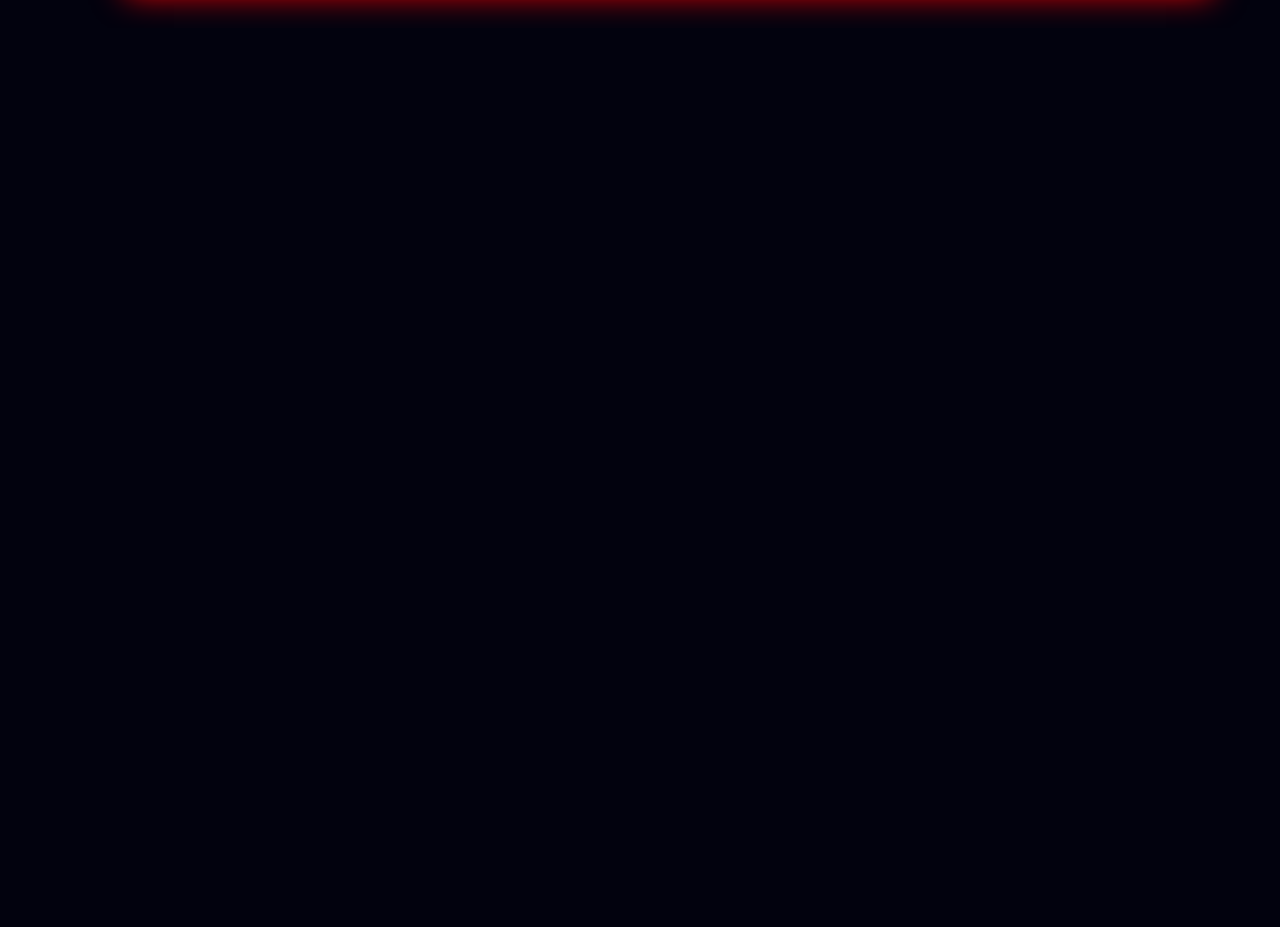
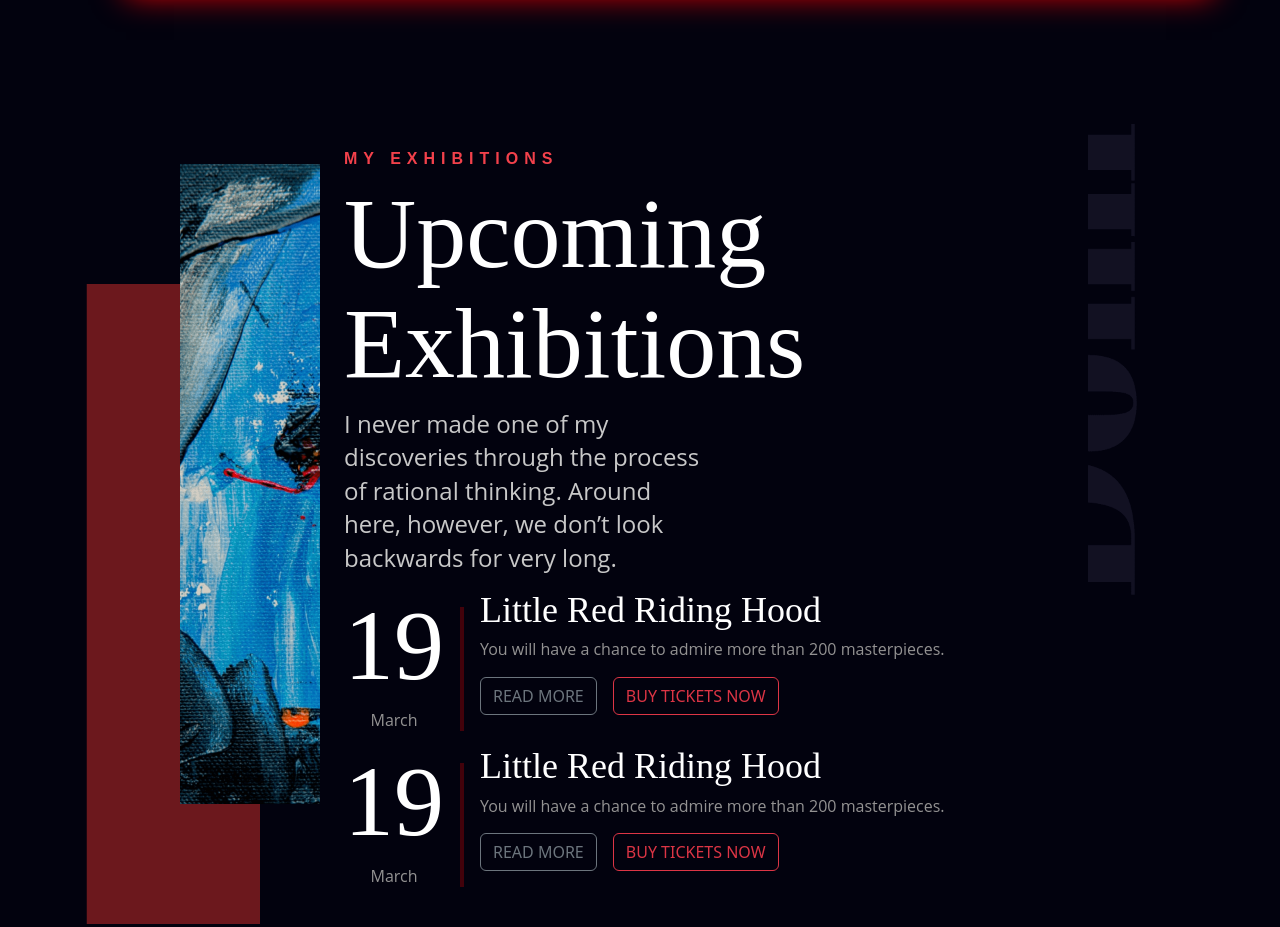
Before and after one commit to tornike2002/lifecycle-project, a React (Create React App) app: page / in a window 1280 px wide. Shown: the part 2160-3087 px from the top of the page. Before the commit the page ends 2188 px from the top, so only its background shows below. Built offline with nearby package versions, Linux system fonts and the light colour scheme.

Commit message:
added upcoming section

```diff
--- a/src/components/pages/Home.js
+++ b/src/components/pages/Home.js
@@ -3,6 +3,7 @@ import Navbar from "../Navbar";
 import "./Home.css";
 import HomeTime from "./homecomponents/HomeTime";
 import LittleIntro from "./homecomponents/LittleIntro";
+import Upcoming from "./homecomponents/Upcoming";
 
 const Home = () => {
   const targetDate = "2023-12-31T23:59:59"; // Replace this with your desired target date
@@ -29,6 +30,9 @@ const Home = () => {
       <section>
         <LittleIntro />
       </section>
+      <section>
+        <Upcoming />
+      </section>
     </section>
   );
 };
--- a/src/components/pages/homecomponents/HomeTime.js
+++ b/src/components/pages/homecomponents/HomeTime.js
@@ -10,7 +10,7 @@ const HomeTime = ({ targetDate }) => {
     }, 1000);
 
     return () => clearInterval(interval);
-  }, []);
+  }, [getTimeRemaining]);
 
   function getTimeRemaining() {
     const now = new Date().getTime();
--- /dev/null
+++ b/src/components/pages/homecomponents/Upcoming.css
@@ -0,0 +1,121 @@
+.upcoming-tickets-side h3 {
+  font-weight: 600;
+  font-style: normal;
+  font-family: "Poppins", sans-serif;
+  color: #f2414b;
+  font-size: 16px;
+  line-height: 1.4;
+  letter-spacing: 6px;
+}
+.upcoming-tickets-side {
+  background-color: var(--background);
+}
+.upcoming-tickets-side h1 {
+  font-weight: 400;
+  font-style: normal;
+  font-family: "Abril Fatface", display;
+  color: #ffffff;
+  font-size: 100px;
+  line-height: 1.1;
+  letter-spacing: 0px;
+}
+.upcoming-tickets-side p {
+  font-weight: 400;
+  font-style: normal;
+  font-family: "Open Sans", sans-serif;
+  color: #c8c8c8;
+  font-size: 24px;
+  line-height: 1.4;
+  letter-spacing: 0px;
+}
+.schedule-container h1 {
+  font-weight: 400;
+  font-style: normal;
+  font-family: "Abril Fatface", display;
+  color: #ffffff;
+  font-size: 100px;
+  line-height: 1.1;
+  letter-spacing: 0px;
+}
+.schedule-container p {
+  font-weight: 400;
+  font-style: normal;
+  font-family: "Open Sans", sans-serif;
+  color: #939292;
+  font-size: 16px;
+  line-height: 1.4;
+  letter-spacing: 0px;
+}
+.schedule-text h2 {
+  font-weight: 400;
+  font-style: normal;
+  font-family: "Abril Fatface", display;
+  color: #ffffff;
+  font-size: 36px;
+  line-height: 1.1;
+  letter-spacing: 0px;
+}
+.schedule-text p {
+  font-weight: 400;
+  font-style: normal;
+  font-family: "Open Sans", sans-serif;
+  color: #939292;
+  font-size: 16px;
+  line-height: 1.4;
+  letter-spacing: 0px;
+}
+
+.tickets-hr {
+  border: 2px solid red;
+}
+
+.upcoming-tickets-side {
+  width: 40%;
+  max-width: 100%;
+  right: 15%;
+}
+
+@media screen and (max-width: 1400px) {
+  .upcoming-tickets-side {
+    width: 60%;
+  }
+}
+@media screen and (max-width: 975px) {
+  .upcoming-tickets-side {
+    width: 80%;
+  }
+}
+@media screen and (max-width: 775px) {
+  .upcoming-tickets-side {
+    width: 100%;
+    right: 0;
+  }
+}
+@media screen and (max-width: 575px) {
+  .upcoming-tickets-side h1 {
+    font-size: 45px;
+  }
+  .upcoming-tickets-side p {
+    font-size: 12px;
+  }
+  .schedule-flex-column {
+    padding-bottom: 25px;
+  }
+  .upcoming-tickets-side {
+    text-align: center;
+    justify-content: center;
+    align-items: center;
+  }
+}
+@media screen and (max-width: 375px) {
+  .schedule-flex-column {
+    flex-direction: column;
+    text-align: center;
+    justify-content: center;
+  }
+  .upcoming-tickets-side {
+    text-align: center;
+    justify-content: center;
+    align-items: center;
+  }
+}
--- /dev/null
+++ b/src/components/pages/homecomponents/Upcoming.js
@@ -0,0 +1,74 @@
+import React from "react";
+import "./Upcoming.css";
+import upcomingPhoto from "../../../assets/upcoming-bg.png";
+const Upcoming = () => {
+  return (
+    <div className="upcoming-main-container d-flex pt-5 mt-5">
+      <div className="upcoming-main-photo position-relative">
+        <img className="w-100 mw-100" src={upcomingPhoto} alt="upcomingPhoto" />
+      </div>
+      <div className="upcoming-tickets-side d-flex flex-column position-absolute p-4">
+        <h3>MY EXHIBITIONS</h3>
+        <h1>Upcoming {<br />} Exhibitions</h1>
+        <p className="w-50 mw-100">
+          I never made one of my discoveries through the process of rational
+          thinking. Around here, however, we don’t look backwards for very long.
+        </p>
+
+        <div className="upcoming-tickets-schedule d-flex gap-3 align-items-center">
+          {/* first card */}
+          <div className="schedule-wrapper">
+            <div className="schedule-flex-column d-flex gap-3">
+              <div className="schedule-container text-center">
+                <h1>19</h1>
+                <p>March</p>
+              </div>
+              <hr className="tickets-hr" />
+              <div className="schedule-text">
+                <h2>Little Red Riding Hood</h2>
+                <p>
+                  You will have a chance to admire more than 200 masterpieces.
+                </p>
+                <div className="schedule-buttons d-flex gap-3">
+                  <button type="button" className="btn btn-outline-secondary">
+                    READ MORE
+                  </button>
+                  <button type="button" className="btn btn-outline-danger">
+                    BUY TICKETS NOW
+                  </button>
+                </div>
+              </div>
+            </div>
+
+            {/* first card */}
+            {/* second card */}
+            <div className="schedule-flex-column d-flex gap-3">
+              <div className="schedule-container text-center">
+                <h1>19</h1>
+                <p>March</p>
+              </div>
+              <hr className="tickets-hr" />
+              <div className="schedule-text">
+                <h2>Little Red Riding Hood</h2>
+                <p>
+                  You will have a chance to admire more than 200 masterpieces.
+                </p>
+                <div className="schedule-buttons d-flex gap-3">
+                  <button type="button" className="btn btn-outline-secondary">
+                    READ MORE
+                  </button>
+                  <button type="button" className="btn btn-outline-danger">
+                    BUY TICKETS NOW
+                  </button>
+                </div>
+              </div>
+            </div>
+          </div>
+          {/* second card */}
+        </div>
+      </div>
+    </div>
+  );
+};
+
+export default Upcoming;
```
